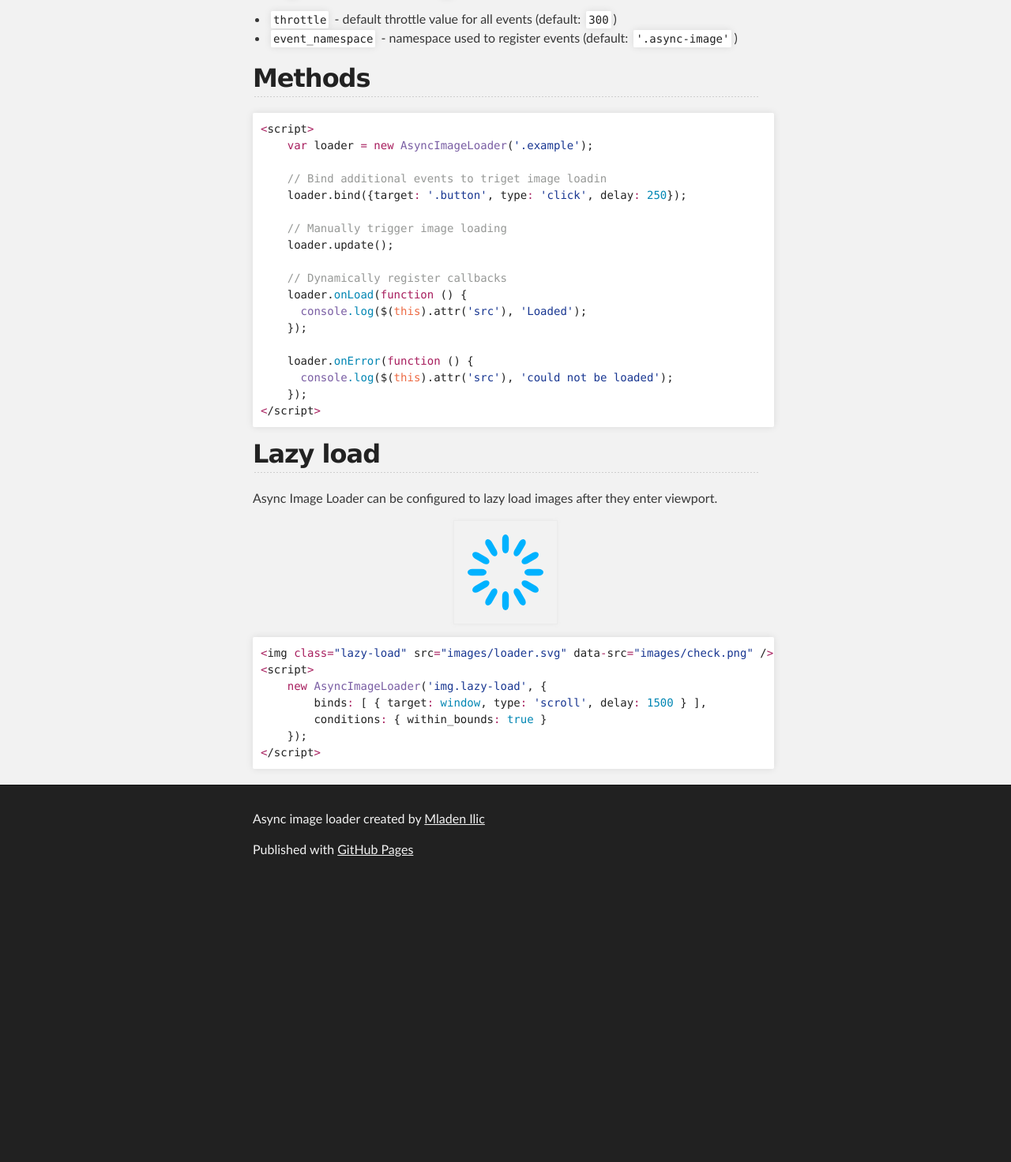
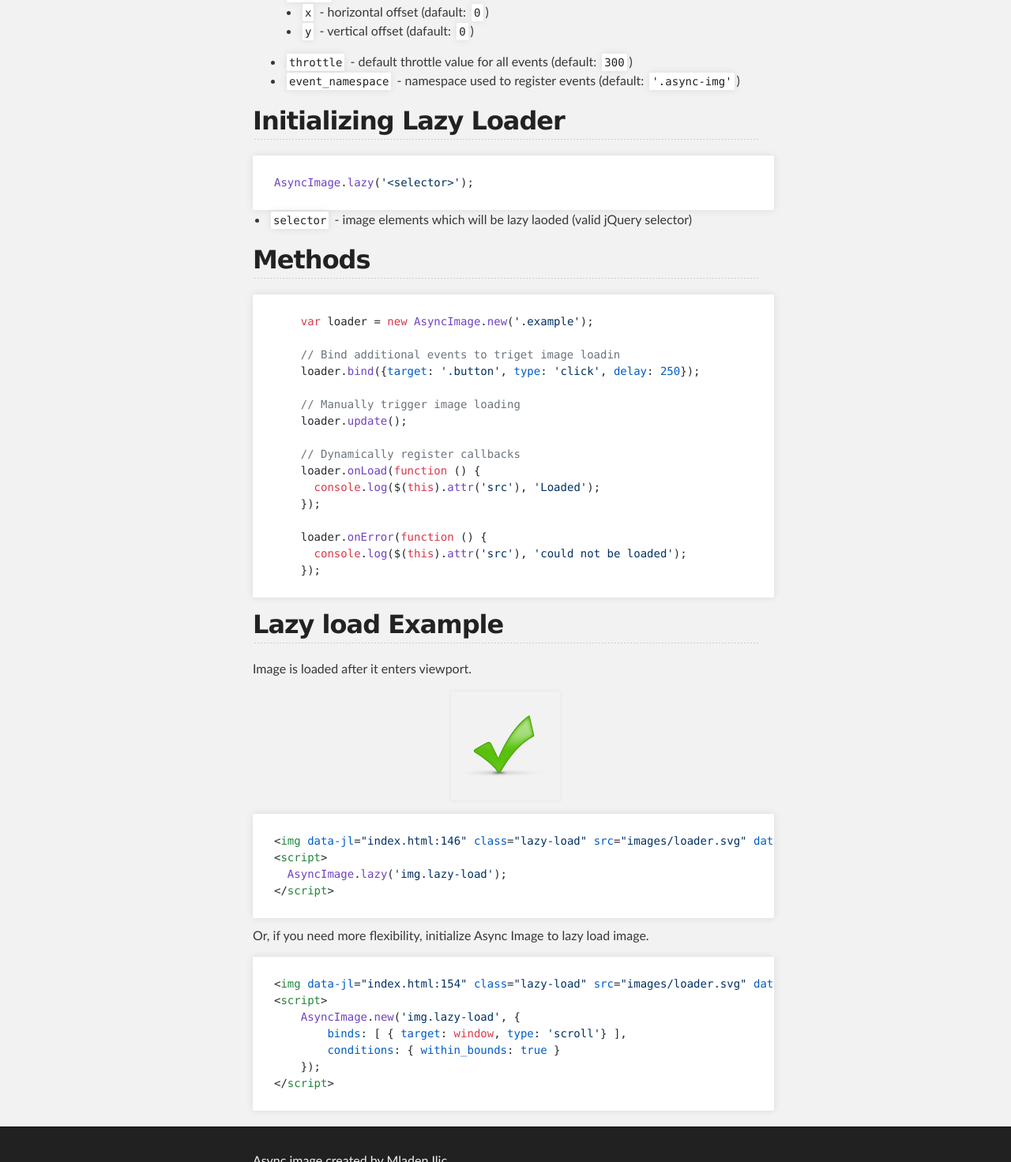
Before and after one commit to mladenilic/async-img, a plain HTML site: page index.html in a window 1280 px wide. Shown: the part 1328-2800 px from the top of the page at 79% size. Before the commit the page ends 2451 px from the top, so only its background shows below. Drawn offline with nearby package versions, Linux system fonts and the light colour scheme.

Commit message:
Update pages

```diff
--- a/index.html
+++ b/index.html
@@ -4,24 +4,27 @@
 <head>
     <meta charset='utf-8'>
     <meta http-equiv="X-UA-Compatible" content="chrome=1">
-    <meta name="description" content="Async image loader : Asynchronous and lazy image loading library.">
+    <meta name="description" content="Async Img : Asynchronous and lazy image loading library.">
 
     <link rel="stylesheet" type="text/css" media="screen" href="stylesheets/stylesheet.css">
+    <link rel="stylesheet" href="//cdnjs.cloudflare.com/ajax/libs/highlight.js/8.7/styles/github.min.css">
     <link rel="stylesheet" type="text/css" media="screen" href="stylesheets/custom.css">
 
     <script src="http://code.jquery.com/jquery-latest.min.js"></script>
+    <script src="//cdnjs.cloudflare.com/ajax/libs/highlight.js/8.7/highlight.min.js"></script>
     <script src="javascripts/async-img.js"></script>
-    <title>Async image loader</title>
+    <script>hljs.initHighlightingOnLoad();</script>
+
+    <title>Async Img</title>
 </head>
 
 <body>
-
     <!-- HEADER -->
     <div id="header_wrap" class="outer">
         <header class="inner">
           <a id="forkme_banner" href="https://github.com/mladenilic/async-img">View on GitHub</a>
 
-          <h1 id="project_title">Async image loader</h1>
+          <h1 id="project_title">Async Img</h1>
           <h2 id="project_tagline">Asynchronous and lazy image loading library</h2>
 
           <section id="downloads">
@@ -34,50 +37,58 @@
   <!-- MAIN CONTENT -->
   <div id="main_content_wrap" class="outer">
       <section id="main_content" class="inner">
-        <h2>How to</h2>
-        <p>Every instance of <i>Async Image Loader</i> independently attempts to load images based on passed options. Image elements without <code>data-src</code> attribute will be ignored.</p>
+        <h2>About</h2>
+        <p>
+            Flexible yet simple. Built to seemingly integrate within any project. With wide range of options it can be configured to fit any need.
+        </p>
 
         <h2>Basic example</h2>
-        <p>Hover image to load it</p>
+        <p>Hover image to load it.</p>
 
         <div class="example">
             <img class="basic" src="images/loader.svg" data-src="images/check.png" />
             <script>
-                new AsyncImageLoader('.basic', {binds: [{target: '.basic', type: 'mouseover'}]});
+                AsyncImage.new('.basic', {binds: [{target: '.basic', type: 'mouseover'}]});
             </script>
         </div>
 
-      <div class="highlight highlight-javascript"><pre><span class="pl-k">&lt;</span>img <span class="pl-k">class</span><span class="pl-k">=</span><span class="pl-s"><span class="pl-pds">"</span>basic<span class="pl-pds">"</span></span> src<span class="pl-k">=</span><span class="pl-s"><span class="pl-pds">"</span>images/loader.svg<span class="pl-pds">"</span></span> data<span class="pl-k">-</span>src<span class="pl-k">=</span><span class="pl-s"><span class="pl-pds">"</span>images/check.png<span class="pl-pds">"</span></span> /<span class="pl-k">&gt;</span>
-<span class="pl-k">&lt;</span>script<span class="pl-k">&gt;</span>
-  <span class="pl-k">  new</span> <span class="pl-en">AsyncImageLoader</span>(<span class="pl-s"><span class="pl-pds">'</span>.basic<span class="pl-pds">'</span></span>, {
-        binds<span class="pl-k">:</span> [{target<span class="pl-k">:</span> <span class="pl-s"><span class="pl-pds">'</span>.basic<span class="pl-pds">'</span></span>, type<span class="pl-k">:</span> <span class="pl-s"><span class="pl-pds">'</span>mouseover<span class="pl-pds">'</span></span>}]
-    });
-<span class="pl-k">&lt;</span>/script<span class="pl-k">&gt;</span></pre></div>
+<pre><code class="html"><img class="basic" src="images/loader.svg" data-src="images/check.png" />
+&lt;script&gt;
+    AsyncImage.new('.basic', {binds: [{target: '.basic', type: 'mouseover'}]});
+&lt;/script&gt;
+</code></pre>
 
-        <h2>Options</h2>
+        <h2>Initializing Asynchronous Loader</h2>
+        <pre><code class="js">AsyncImage.new('&lt;selector&gt;', '&lt;options&gt;');</code></pre>
+
+        <ul>
+            <li><code>selector</code> - image elements which will be asynchronous laoded (valid jQuery selector)</li>
+            <li>
+                <code>options</code>
+
                 <ul>
                     <li>
-                <code>binds</code> - array of events which will trigger images to load
-                <p>Event is passed as object with following members:</p>
+                        <code>binds</code> - array of events on which images will be loaded
+
                         <ul>
-                    <li><code>type</code> - string</li>
-                    <li><code>target</code> - any valid jQuery selector</li>
-                    <li><code>delay</code> - number of miliseconds event wil be delayed (dafault: <code>0</code>)</li>
+                            <li><code>type</code> - string (<code>click</code>, <code>mouseover</code>)</li>
+                            <li><code>target</code> - event target (valid jQuery selector)</li>
+                            <li><code>delay</code> - number of miliseconds event will be delayed (dafault: <code>0</code>)</li>
                             <li><code>throttle</code> - fire maximum of one event per x miliseconds (dafault: <code>300</code>)</li>
                         </ul>
                     </li>
-
                     <li>
                         <code>conditions</code> - object specifying conditions under which images will be loaded
+
                         <ul>
                             <li><code>visible</code> - load image only if element is not hidden (default: <code>false</code>)</li>
                             <li><code>within_bounds</code> - load image only if element is within viewport (default: <code>false</code>)</li>
                             <li><code>custom</code> - callback with user defined function that returns boolean value</li>
                         </ul>
                     </li>
-
                     <li>
                         <code>callbacks</code> - object with user defined callbacks
+
                         <ul>
                             <li><code>load</code> - called on image load</li>
                             <li><code>error</code> - called when loading image fails</li>
@@ -91,61 +102,81 @@
                         </ul>
                     </li>
                     <li><code>throttle</code> - default throttle value for all events (default: <code>300</code>)</li>
-            <li><code>event_namespace</code> - namespace used to register events (default: <code>'.async-image'</code>)</li>
+                    <li><code>event_namespace</code> - namespace used to register events (default: <code>'.async-img'</code>)</li>
+                </ul>
+            </li>
+        </ul>
+
+        <h2>Initializing Lazy Loader</h2>
+        <pre><code class="js">AsyncImage.lazy('&lt;selector&gt;');</code></pre>
+
+        <ul>
+            <li><code>selector</code> - image elements which will be lazy laoded (valid jQuery selector)</li>
         </ul>
 
         <h2>Methods</h2>
-<div class="highlight highlight-JavaScript"><pre><span class="pl-k">&lt;</span>script<span class="pl-k">&gt;</span>
-    <span class="pl-k">var</span> loader <span class="pl-k">=</span> <span class="pl-k">new</span> <span class="pl-en">AsyncImageLoader</span>(<span class="pl-s"><span class="pl-pds">'</span>.example<span class="pl-pds">'</span></span>);
+<pre><code class="js">    var loader = new AsyncImage.new('.example');
 
-    <span class="pl-c">// Bind additional events to triget image loadin</span>
-    loader.bind({target<span class="pl-k">:</span> <span class="pl-s"><span class="pl-pds">'</span>.button<span class="pl-pds">'</span></span>, type<span class="pl-k">:</span> <span class="pl-s"><span class="pl-pds">'</span>click<span class="pl-pds">'</span></span>, delay<span class="pl-k">:</span> <span class="pl-c1">250</span>});
+    // Bind additional events to triget image loadin
+    loader.bind({target: '.button', type: 'click', delay: 250});
 
-    <span class="pl-c">// Manually trigger image loading</span>
+    // Manually trigger image loading
     loader.update();
 
-    <span class="pl-c">// Dynamically register callbacks</span>
-    loader.<span class="pl-c1">onLoad</span>(<span class="pl-k">function</span> () {
-      <span class="pl-en">console</span><span class="pl-c1">.log</span>($(<span class="pl-v">this</span>).attr(<span class="pl-s"><span class="pl-pds">'</span>src<span class="pl-pds">'</span></span>), <span class="pl-s"><span class="pl-pds">'</span>Loaded<span class="pl-pds">'</span></span>);
+    // Dynamically register callbacks
+    loader.onLoad(function () {
+      console.log($(this).attr('src'), 'Loaded');
     });
 
-    loader.<span class="pl-c1">onError</span>(<span class="pl-k">function</span> () {
-      <span class="pl-en">console</span><span class="pl-c1">.log</span>($(<span class="pl-v">this</span>).attr(<span class="pl-s"><span class="pl-pds">'</span>src<span class="pl-pds">'</span></span>), <span class="pl-s"><span class="pl-pds">'</span>could not be loaded<span class="pl-pds">'</span></span>);
+    loader.onError(function () {
+      console.log($(this).attr('src'), 'could not be loaded');
     });
-<span class="pl-k">&lt;</span>/script<span class="pl-k">&gt;</span></pre></div>
+</code></pre>
 
-
-
-        <h2>Lazy load</h2>
-        <p>Async Image Loader can be configured to lazy load images after they enter viewport.</p>
+        <h2 class="test">Lazy load Example</h2>
+        <p>Image is loaded after it enters viewport.</p>
 
         <div class="example">
           <img class="lazy-load" src="images/loader.svg" data-src="images/check.png" />
           <script>
-              new AsyncImageLoader('img.lazy-load', {
-                  binds: [ { target: window, type: 'scroll', delay: 1500 } ],
-                  conditions: { within_bounds: true }
-              });
+              AsyncImage.lazy('img.lazy-load');
           </script>
         </div>
 
-        <div class="highlight highlight-javascript"><pre><span class="pl-k">&lt;</span>img <span class="pl-k">class</span><span class="pl-k">=</span><span class="pl-s"><span class="pl-pds">"</span>lazy-load<span class="pl-pds">"</span></span> src<span class="pl-k">=</span><span class="pl-s"><span class="pl-pds">"</span>images/loader.svg<span class="pl-pds">"</span></span> data<span class="pl-k">-</span>src<span class="pl-k">=</span><span class="pl-s"><span class="pl-pds">"</span>images/check.png<span class="pl-pds">"</span></span> /<span class="pl-k">&gt;</span>
-<span class="pl-k">&lt;</span>script<span class="pl-k">&gt;</span>
-    <span class="pl-k">new</span> <span class="pl-en">AsyncImageLoader</span>(<span class="pl-s"><span class="pl-pds">'</span>img.lazy-load<span class="pl-pds">'</span></span>, {
-        binds<span class="pl-k">:</span> [ { target<span class="pl-k">:</span> <span class="pl-c1">window</span>, type<span class="pl-k">:</span> <span class="pl-s"><span class="pl-pds">'</span>scroll<span class="pl-pds">'</span></span>, delay<span class="pl-k">:</span> <span class="pl-c1">1500</span> } ],
-        conditions<span class="pl-k">:</span> { within_bounds<span class="pl-k">:</span> <span class="pl-c1">true</span> }
+<pre><code class="html"><img class="lazy-load" src="images/loader.svg" data-src="images/check.png" />
+&lt;script&gt;
+  AsyncImage.lazy('img.lazy-load');
+&lt;/script&gt;
+</code></pre>
+
+        <p>Or, if you need more flexibility, initialize <i>Async Image</i> to lazy load image.</p>
+
+<pre><code class="html"><img class="lazy-load" src="images/loader.svg" data-src="images/check.png" />
+&lt;script&gt;
+    AsyncImage.new('img.lazy-load', {
+        binds: [ { target: window, type: 'scroll'} ],
+        conditions: { within_bounds: true }
     });
-<span class="pl-k">&lt;</span>/script<span class="pl-k">&gt;</span></pre></div>
+&lt;/script&gt;
+</code></pre>
+
         </section>
     </div>
 
     <!-- FOOTER  -->
     <div id="footer_wrap" class="outer">
         <footer class="inner">
-            <p class="copyright">Async image loader created by <a href="https://github.com/mladenilic">Mladen Ilic</a></p>
+            <p class="copyright">Async image created by <a href="https://github.com/mladenilic">Mladen Ilic</a></p>
             <p>Published with <a href="https://pages.github.com">GitHub Pages</a></p>
         </footer>
     </div>
 
+    <script>
+        (function () {
+          $('pre code').each(function () {
+            $(this).html($(this).html().replace(/</g, '&lt;').replace(/>/g, '&gt;'));
+          });
+        })();
+    </script>
 </body>
 </html>
--- a/javascripts/async-img.js
+++ b/javascripts/async-img.js
@@ -1,8 +1,7 @@
-var AsyncImageLoader = (function (window, $) {
+var AsyncImage = (function (window, $) {
+    'use strict';
 
-    return function (selector, params) {
-        'use strict';
-
+    var Loader = function (selector, params) {
         var $window = $(window),
             self = this;
 
@@ -39,7 +38,7 @@ var AsyncImageLoader = (function (window, $) {
         };
 
         var isVisible = function ($elem) {
-            return !!($elem[0].offsetWidth * $elem[0].offsetHeight);
+            return 0 !== $elem[0].offsetWidth * $elem[0].offsetHeight;
         };
 
         var throttle = function (call, threshhold) {
@@ -98,7 +97,7 @@ var AsyncImageLoader = (function (window, $) {
         this.bind = function (event) {
             $(event.target).on(event.type + options.event_namespace, throttle(function () {
                 setTimeout(self.update, event.delay || 0);
-            }), event.throttle);
+            }, event.throttle));
         };
 
         this.onLoad = function (callback) {
@@ -111,4 +110,16 @@ var AsyncImageLoader = (function (window, $) {
 
         initialize();
     };
+
+    return {
+        new: function (selector, params) {
+            return new Loader(selector, params);
+        },
+        lazy: function (selector) {
+            return new Loader(selector, {
+                binds: [ { target: window, type: 'scroll' } ],
+                conditions: { within_bounds: true },
+            });
+        }
+    };
 }(window, jQuery));
--- a/stylesheets/custom.css
+++ b/stylesheets/custom.css
@@ -2,3 +2,7 @@
 	display: block;
 	margin: 1em auto;
 }
+
+.hljs  {
+	padding: 0;
+}
```
Lines whose indentation alone changed are shown as unchanged.
